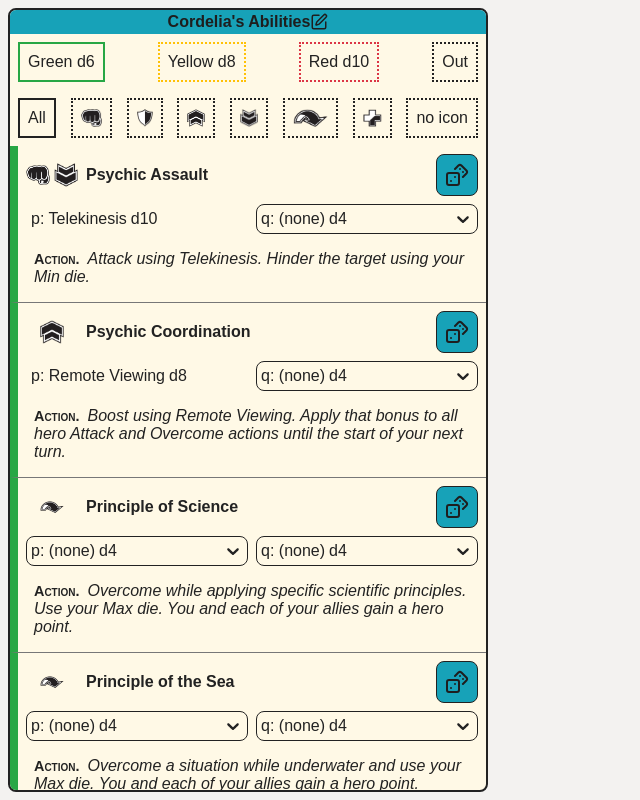
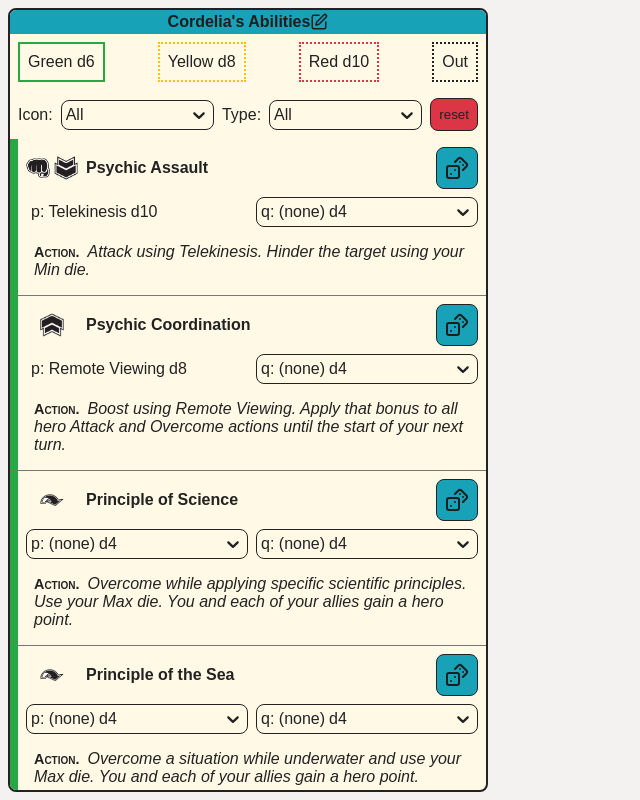
Before and after one commit to Asmor/ndx, a React (Vite) app: page / in a window 1280 px wide. Shown: the whole page, without its empty margins (0-640 px from the left). Built offline with nearby package versions, Linux system fonts and the light colour scheme.

Commit message:
Updated filtering and added type filtering

```diff
--- a/src/components/ability/Abilities.tsx
+++ b/src/components/ability/Abilities.tsx
@@ -1,17 +1,23 @@
-import { useMemo, useState } from "react";
+import { useCallback, useMemo, useState } from "react";
 import useLoadouts from "../../services/useLoadouts";
 import Ability from "./Ability";
 import styled from "styled-components";
 import Panel, { panelMargin, panelTitleHeight } from "../common/Panel";
 import { BlankCharacter, colorsByColor } from "../../util/charMgmt/misc";
 import type { AbilityIcon, GYRO } from "../../constants";
-import type {
-  Ability as AbilityType,
-  Character,
+import {
+  // This is unnecessarily confusing, but...
+  // - Abilty = Component that displays an ability
+  // - AbilityTSType = The TS type which defines the shape of an ability object
+  //   (so-named to disambiguate from AbilityType, which is the type of an
+  //   ability (action, etc))
+  type Ability as AbilityTSType,
+  type Character,
 } from "../../util/charMgmt/types";
 import colors from "../../util/colors";
-import icons from "../../util/icons";
 import { Edit } from "lucide-react";
+import { FilterSelect, type FilterOption } from "../common/FilterSelect";
+import Button from "../common/Button";
 
 const AbilitiesCont = styled(Panel)`
   padding: ${panelTitleHeight}px 0 0 0;
@@ -27,15 +33,23 @@ const AbilitiesScroll = styled.div`
 `;
 
 const statusOptions = ["Green", "Yellow", "Red", "Out"];
-const filterOptions = [
-  "All",
-  "attack",
-  "defend",
-  "boost",
-  "hinder",
-  "overcome",
-  "recover",
-  "no icon",
+const defaultIconFilter = "All";
+const iconFilterOptions: FilterOption<string>[] = [
+  { label: "All", value: "All" },
+  { label: "Attack", value: "attack" },
+  { label: "Defend", value: "defend" },
+  { label: "Boost", value: "boost" },
+  { label: "Hinder", value: "hinder" },
+  { label: "Overcome", value: "overcome" },
+  { label: "Recover", value: "recover" },
+  { label: "No Icons", value: "no icon" },
+];
+const defaultTypeFilter = "All";
+const typeFilterOptions: FilterOption<string>[] = [
+  { label: "All", value: "All" },
+  { label: "Action", value: "a" },
+  { label: "Inherent", value: "i" },
+  { label: "Reaction", value: "r" },
 ];
 
 const OptionsContainer = styled.div`
@@ -74,11 +88,46 @@ const StatusOption = styled(Option)<StatusOptionProps>`
   border: 2px dotted ${(p) => colorsByColor[p.color]};
 `;
 
+const Filters = styled.div`
+  display: flex;
+  align-items: center;
+  gap: 8px;
+  padding: 8px;
+`;
+
 const NoAbilities = styled.div`
   padding: 24px;
   display: flex;
   justify-content: center;
 `;
+
+const evalAbilityFilter = (
+  ability: AbilityTSType,
+  iconFilter: string,
+  typeFilter: string
+) => {
+  if (iconFilter !== "All") {
+    if (iconFilter === "no icon") {
+      const hasIcons = ability.effects.some(
+        (effect) => effect.icons.length > 0
+      );
+
+      if (hasIcons) return false;
+    } else {
+      const hasIcon = ability.effects.some((effect) =>
+        effect.icons.includes(iconFilter as AbilityIcon)
+      );
+      if (!hasIcon) return false;
+    }
+  }
+
+  if (typeFilter !== "All") {
+    // todo do I want to add an option for matching abilities missing type?
+    return ability.type === typeFilter;
+  }
+
+  return true;
+};
 
 interface StatusOptionsProps {
   char: Character;
@@ -107,46 +156,39 @@ const StatusOptions = ({ char, status, setStatus }: StatusOptionsProps) => (
   </OptionsContainer>
 );
 
-const FilterImg = styled.img`
-  height: 18px;
-`;
+const getNoMatchMessage = (
+  iconFilter: string,
+  typeFilter: string,
+  status: string
+) => {
+  const iconText = (() => {
+    switch (iconFilter) {
+      case "All":
+        return "";
+      case "no icon":
+        return "iconless";
+      default:
+        return iconFilter.toLowerCase();
+    }
+  })();
 
-const getFilterOptionDisplay = (option: string) => {
-  const imgSrc = icons.action[option];
-  if (icons.action[option])
-    return (
-      <FilterImg
-        src={imgSrc}
-        alt={option}
-        data-tooltip-id="tooltip"
-        data-tooltip-content={option}
-      />
-    );
-  return option;
+  const typeText = (() => {
+    switch (typeFilter) {
+      case "All":
+        return "";
+      case "a":
+        return "action";
+      case "i":
+        return "inherent";
+      case "r":
+        return "reaction";
+      default:
+        return iconFilter.toLowerCase();
+    }
+  })();
+
+  return `No ${typeText} ${iconText} abilities available at ${status} status.`;
 };
-
-interface FilterOptionsProps {
-  filter: string;
-  setFilter: (s: string) => void;
-}
-const FilterOptions = ({ filter, setFilter }: FilterOptionsProps) => (
-  <OptionsContainer>
-    {filterOptions.map((option) => {
-      return (
-        <Option key={option}>
-          <input
-            type="radio"
-            name="filter"
-            value={option}
-            checked={filter === option}
-            onChange={() => setFilter(option)}
-          />
-          {getFilterOptionDisplay(option)}
-        </Option>
-      );
-    })}
-  </OptionsContainer>
-);
 
 const StyledEdit = styled(Edit)`
   cursor: pointer;
@@ -154,16 +196,19 @@ const StyledEdit = styled(Edit)`
 
 const Abilities = () => {
   const { getCurrentLoadout, status, setStatus, setShowEditor } = useLoadouts();
-  const [filter, setFilter] = useState(filterOptions[0]);
+  const [iconFilter, setIconFilter] = useState(defaultIconFilter);
+  const [typeFilter, setTypeFilter] = useState(defaultTypeFilter);
   // todo update this to discriminate based on type of loadout
   const char = (getCurrentLoadout() as Character) ?? BlankCharacter;
 
+  // Get all the character's abilities and apply filters
   const charAbilities = useMemo(() => {
-    const abilities: AbilityType[] = [];
+    const abilities: AbilityTSType[] = [];
 
     switch (status) {
       case "Out":
-        return char.abilities.out;
+        abilities.unshift(...char.abilities.out);
+        break;
       case "Red":
         abilities.unshift(...char.abilities.red); /* falls through */
       case "Yellow":
@@ -173,41 +218,30 @@ const Abilities = () => {
         abilities.push(...char.abilities.basic);
     }
 
-    if (filter === "All") return abilities;
-    if (filter === "no icon")
-      return abilities.filter((ability) =>
-        ability.effects.every((effect) => effect.icons.length === 0)
-      );
+    return abilities.filter((ability) =>
+      evalAbilityFilter(ability, iconFilter, typeFilter)
+    );
+  }, [status, char, iconFilter, typeFilter]);
 
-    return abilities.filter((ability) =>
-      ability.effects.some((effect) =>
-        effect.icons.includes(filter as AbilityIcon)
-      )
-    );
-  }, [char, status, filter]);
-
+  // map character's abilities to components or display message if none
   const abilities = useMemo(() => {
     if (charAbilities.length === 0) {
-      const noAbilitiesText = (() => {
-        switch (filter) {
-          case "All":
-            return "";
-          case "no icon":
-            return "iconless";
-          default:
-            return filter.toLowerCase();
-        }
-      })();
       return (
         <NoAbilities>
-          No {noAbilitiesText} abilities available at {status} status.
+          {getNoMatchMessage(iconFilter, typeFilter, status)}
         </NoAbilities>
       );
     }
+
     return charAbilities.map((ability) => (
       <Ability ability={ability} key={ability.name} />
     ));
-  }, [charAbilities, filter, status]);
+  }, [charAbilities, iconFilter, status, typeFilter]);
+
+  const resetFilters = useCallback(() => {
+    setIconFilter(defaultIconFilter);
+    setTypeFilter(defaultTypeFilter);
+  }, []);
 
   return (
     <AbilitiesCont
@@ -219,7 +253,23 @@ const Abilities = () => {
       }
     >
       <StatusOptions char={char} status={status} setStatus={setStatus} />
-      <FilterOptions filter={filter} setFilter={setFilter} />
+      <Filters>
+        Icon:
+        <FilterSelect
+          options={iconFilterOptions}
+          selected={iconFilter}
+          setFilter={setIconFilter}
+        />
+        Type:
+        <FilterSelect
+          options={typeFilterOptions}
+          selected={typeFilter}
+          setFilter={setTypeFilter}
+        />
+        <Button $variant="danger" onClick={resetFilters}>
+          reset
+        </Button>
+      </Filters>
       <AbilitiesScroll>{abilities}</AbilitiesScroll>
     </AbilitiesCont>
   );
--- a/src/components/ability/PqSelector.tsx
+++ b/src/components/ability/PqSelector.tsx
@@ -1,59 +1,13 @@
 import { useMemo } from "react";
 import type { Power, Quality } from "../../util/charMgmt/types";
 import styled from "styled-components";
-import colors from "../../util/colors";
-import Select, { components, type SingleValueProps } from "react-select";
+import { components, type SingleValueProps } from "react-select";
+import { StyledSelect } from "../common/StyledSelect";
 
 interface SelectorOption<T> {
   value: T;
   label: string;
 }
-
-const StyledSelect = styled(Select)`
-  flex: 1 1 0;
-  border: 1px solid ${colors.fg};
-  border-radius: 8px;
-  min-width: 0;
-
-  &.pqs--is-disabled {
-    border: 1px solid transparent;
-    /* color: red; */
-    & .pqs__indicators {
-      visibility: hidden;
-    }
-  }
-
-  & .pqs__control {
-    padding: 4px;
-    min-height: 0;
-  }
-  & .value-container {
-  }
-  & .indicators {
-  }
-  & .pqs__menu {
-    background-color: ${colors.bg};
-    padding: 4px 0;
-    border: 1px solid ${colors.fg};
-    border-radius: 8px;
-    min-width: 100%;
-    white-space: nowrap;
-    overflow: hidden;
-  }
-  & .pqs__menu-list {
-    display: flex;
-    flex-direction: column;
-    gap: 4px;
-  }
-  & .pqs__option {
-    padding: 2px 4px;
-
-    &:hover {
-      background-color: ${colors.accent};
-      color: ${colors.accentContrast};
-    }
-  }
-`;
 
 const SingleValueWrapper = styled.div`
   display: flex;
@@ -106,12 +60,10 @@ const PqSelector = <T extends Power | Quality>({
 
   return (
     <StyledSelect
-      unstyled
       components={{ SingleValue }}
       value={options.find((opt) => opt.value.name === selected.name)}
       isDisabled={locked}
       options={options}
-      classNamePrefix={"pqs"}
       onChange={(opt) => {
         handleChange((opt as SelectorOption<T>).value);
       }}
--- a/src/components/common/Button.tsx
+++ b/src/components/common/Button.tsx
@@ -6,7 +6,8 @@ interface ButtonProps {
   disabled?: boolean;
 }
 const Button = styled.button<ButtonProps>`
-  width: 100%;
+  flex: 0 0 fit-content;
+  width: fit-content;
   display: flex;
   justify-content: center;
   align-items: center;
--- /dev/null
+++ b/src/components/common/FilterSelect.tsx
@@ -0,0 +1,30 @@
+import { StyledSelect } from "./StyledSelect";
+
+export interface FilterOption<T> {
+  label: string;
+  value: T;
+}
+
+interface FilterProps<T> {
+  selected: T;
+  setFilter: (newVal: T) => void;
+  options: FilterOption<T>[];
+}
+
+export const FilterSelect = <T,>({
+  selected,
+  setFilter,
+  options,
+}: FilterProps<T>) => {
+  const value = options.find((opt) => opt.value === selected);
+  return (
+    <StyledSelect
+      value={value}
+      options={options}
+      onChange={(selected) => {
+        const { value } = selected as FilterOption<T>;
+        setFilter(value);
+      }}
+    />
+  );
+};
--- /dev/null
+++ b/src/components/common/StyledSelect.tsx
@@ -0,0 +1,56 @@
+import Select, { type Props as SelectProps } from "react-select";
+import styled from "styled-components";
+import colors from "../../util/colors";
+
+function BaseStyledSelect<T>(props: SelectProps<T>) {
+  return <Select {...props} unstyled classNamePrefix={"ndx"} />;
+}
+
+// todo: This was originally only used for power and quality selectors, so some
+// of the styles (like flex) should probably be removed from this and added back
+// into that specific usage.
+export const StyledSelect = styled(BaseStyledSelect)`
+  flex: 1 1 0;
+  border: 1px solid ${colors.fg};
+  border-radius: 8px;
+  min-width: 0;
+
+  &.ndx--is-disabled {
+    border: 1px solid transparent;
+    /* color: red; */
+    & .ndx__indicators {
+      visibility: hidden;
+    }
+  }
+
+  & .ndx__control {
+    padding: 4px;
+    min-height: 0;
+  }
+  & .value-container {
+  }
+  & .indicators {
+  }
+  & .ndx__menu {
+    background-color: ${colors.bg};
+    padding: 4px 0;
+    border: 1px solid ${colors.fg};
+    border-radius: 8px;
+    min-width: 100%;
+    white-space: nowrap;
+    overflow: hidden;
+  }
+  & .ndx__menu-list {
+    display: flex;
+    flex-direction: column;
+    gap: 4px;
+  }
+  & .ndx__option {
+    padding: 2px 4px;
+
+    &:hover {
+      background-color: ${colors.accent};
+      color: ${colors.accentContrast};
+    }
+  }
+`;
--- a/src/util/charMgmt/parsers.ts
+++ b/src/util/charMgmt/parsers.ts
@@ -220,11 +220,11 @@ const getMatchOrThrow = (
 };
 
 const basicActions = [
-  "g:Basic Attack::a:d",
-  "g:Basic Defend::d:d",
-  "g:Basic Boost::b:d",
-  "g:Basic Hinder::h:d",
-  "g:Basic Overcome::o:d",
+  "ga:Basic Attack::a:d",
+  "ga:Basic Defend::d:d",
+  "ga:Basic Boost::b:d",
+  "ga:Basic Hinder::h:d",
+  "ga:Basic Overcome::o:d",
 ];
 // todo test
 export const parseAbilitySection = (section: string) => {
```
